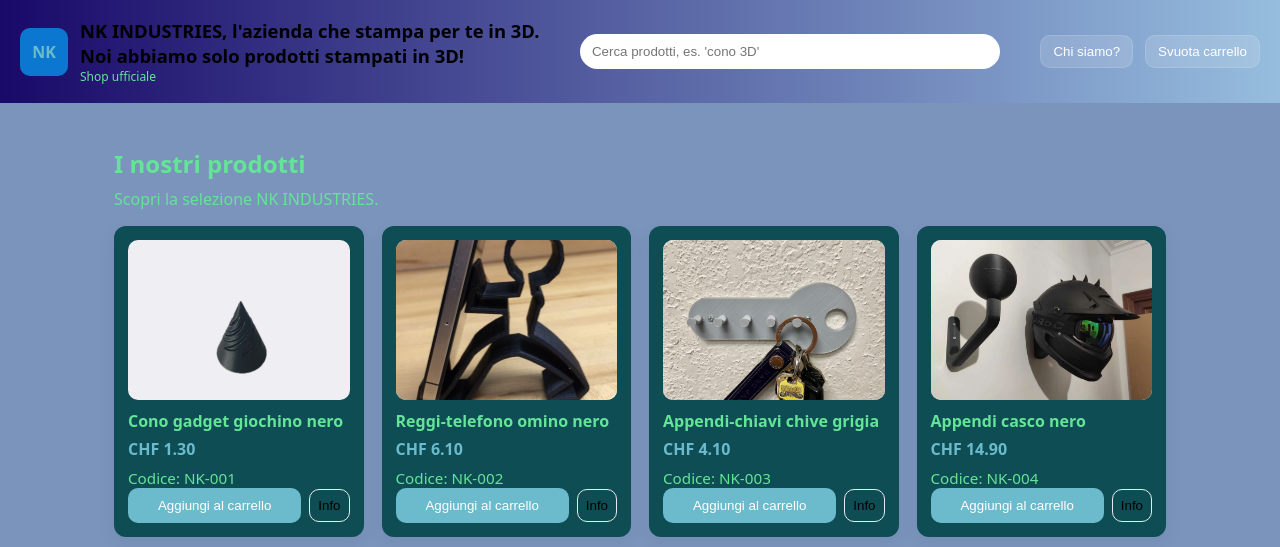
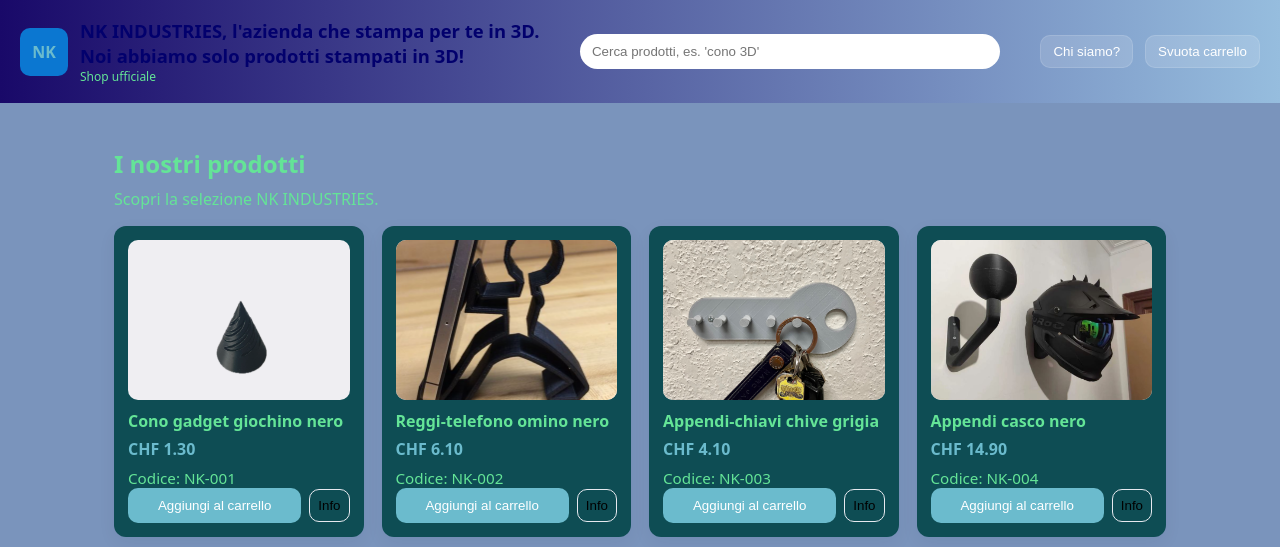
Before and after one commit to riccardomineo2014-stella/NK-Shop, a plain HTML site: page index.html in a window 1280 px wide. Shown: the top 547 px of the page. Drawn offline with Linux system fonts and the light colour scheme.

Commit message:
Change header text color in index.html

```diff
--- a/index.html
+++ b/index.html
@@ -17,7 +17,7 @@
     }
     *{box-sizing:border-box}
     body{margin:0;background:var(--bg);color:rgb(100, 228, 151)}
-    header{background:linear-gradient(90deg,#190969 0%, rgb(150, 189, 222) 100%);color:rgb(0, 0, 0);padding:18px 20px;display:flex;align-items:center;justify-content:space-between;gap:12px}
+    header{background:linear-gradient(90deg,#190969 0%, rgb(150, 189, 222) 100%);color:rgb(2, 0, 109);padding:18px 20px;display:flex;align-items:center;justify-content:space-between;gap:12px}
     .brand{display:flex;align-items:center;gap:12px}
     .logo{width:48px;height:48px;background:rgb(11, 119, 209);border-radius:10px;display:flex;align-items:center;justify-content:center;color:var(--accent);font-weight:700}
     .site-title{font-size:1.15rem;font-weight:700}
```
